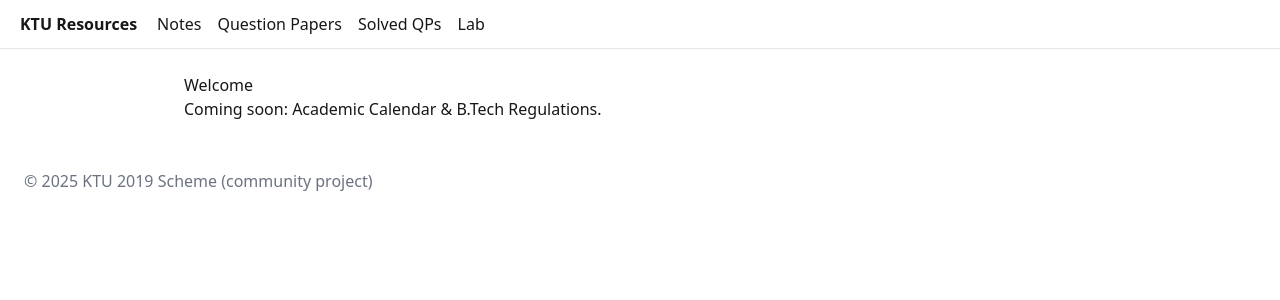
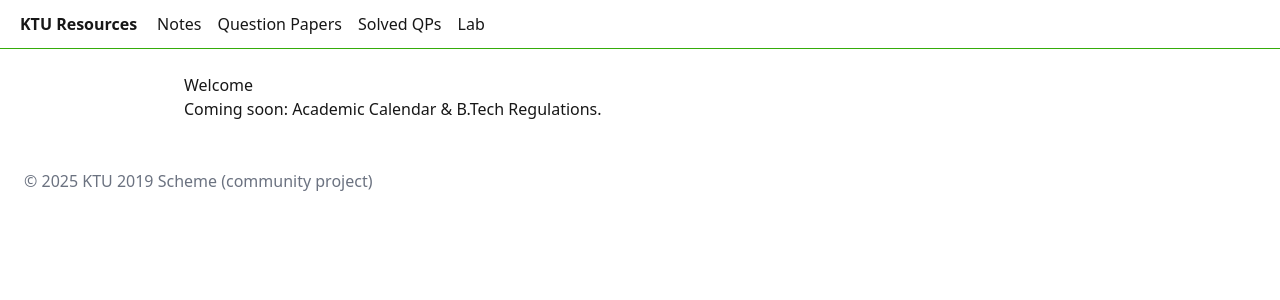
Before and after one commit to r14rana/ktu_resources, a Next.js app: page / in a window 1280 px wide. Shown: the top 300 px of the page. Built offline with nearby package versions, Linux system fonts and the light colour scheme.

Commit message:
color updated to green navbar

```diff
--- a/app/layout.tsx
+++ b/app/layout.tsx
@@ -16,7 +16,7 @@ export default function RootLayout({ children }: { children: React.ReactNode })
             gap: 20,
             alignItems: "center",
             padding: "12px 20px",
-            borderBottom: "1px solid #e5e7eb",
+            borderBottom: "1px solid #35ac0aff",
             position: "sticky",
             top: 0,
             background: "white",
```
